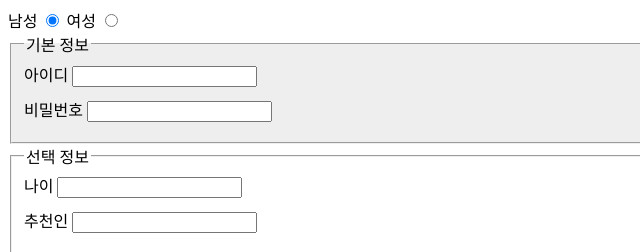
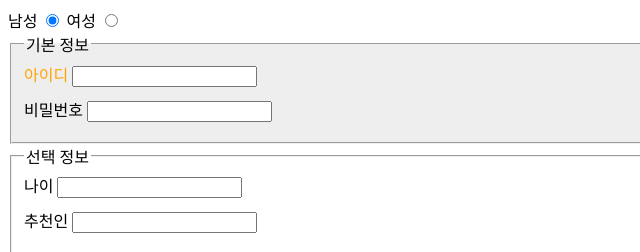
Before and after one commit to ansrlgur12/HTML_CSS, a plain HTML site: page inputEx.html in a window 1280 px wide. Shown: the top 252 px of the page, 0-640 px from the left. Drawn offline with Linux system fonts and the light colour scheme.

Commit message:
css 문제 적용

```diff
--- a/inputEx.html
+++ b/inputEx.html
@@ -6,8 +6,8 @@
        div{
         margin-bottom: 10px;
        }
-       #id >{
-        color: aquamarine;
+        [for^= "u"] {
+        color: orange;
        }
 
     </style>
```
